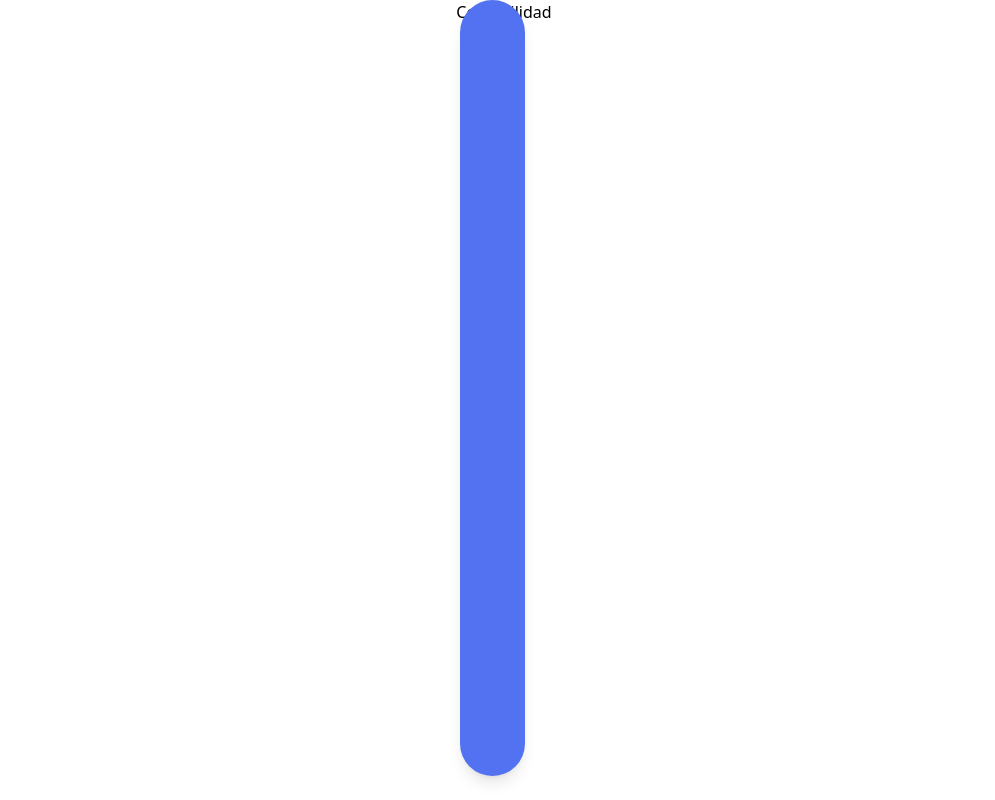
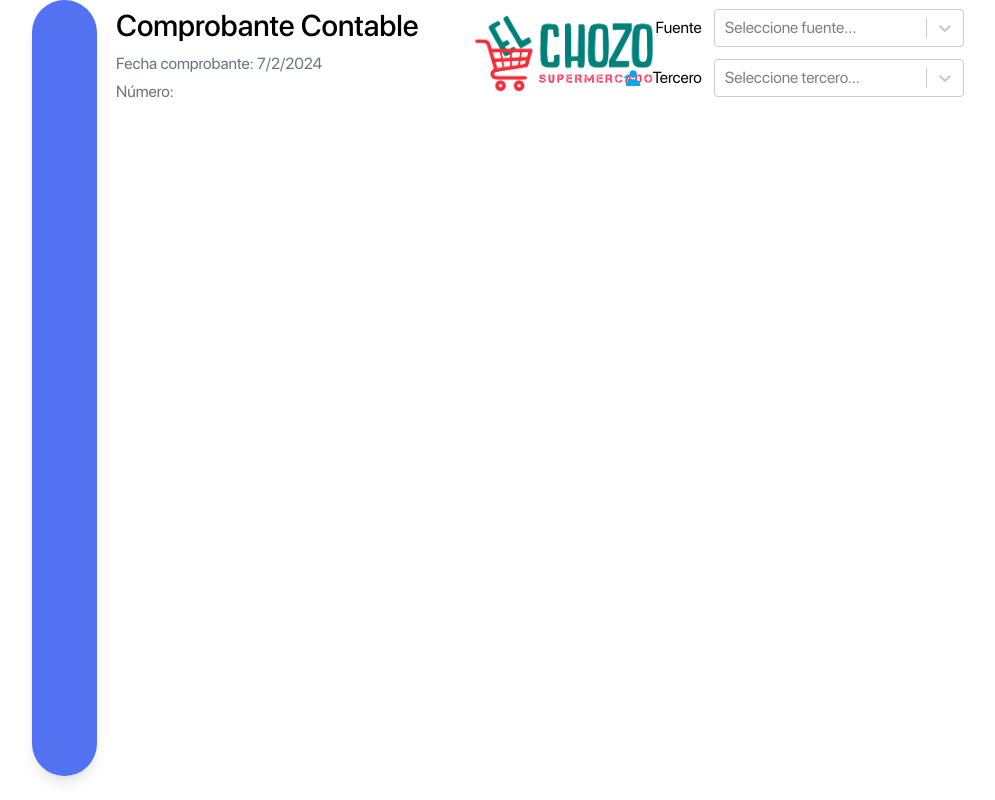
Before and after one commit to FGDGines/chozo, a React (Vite) app in the folder apps/front/: page /accounting in a window 1280 px wide. Shown: the whole page, without its empty margins (136-1131 px from the left). Built offline with nearby package versions, Linux system fonts and the light colour scheme.

Commit message:
Sincronizando

```diff
--- /dev/null
+++ b/apps/front/src/components/HeaderContab.jsx
@@ -0,0 +1,91 @@
+import React, { useEffect, useState } from "react";
+import Select from "react-select";
+import data from "../../data.json";
+import { IoPersonAdd } from "react-icons/io5";
+import logo from "../assets/logo/elChozo.png";
+
+const Header = ({ formattedDate, infoHeader }) => {
+  const [selectedClient, setSelectedClient] = useState(null);
+  const [selectedUser, setSelectedUser] = useState(null);
+  const [isSale, setIsSale] = useState([]);
+
+  console.log("Tercero seleccionado", selectedClient);
+  console.log("INFO HEADER 1", infoHeader);
+
+  useEffect(() => {
+    if (infoHeader.isViewSale) {
+      console.log("INFO HEADER 2", infoHeader);
+      const optionsClient = data.clientes.map((cliente) => ({
+        value: cliente.id,
+        label: cliente.nombre + " " + cliente.DNI,
+      }));
+      setIsSale(optionsClient);
+    } else {
+      const optionsProvider = data.proveedores.map((proveedor) => ({
+        value: proveedor.id,
+        label: proveedor.nombre + " " + proveedor.NIF,
+      }));
+      setIsSale(optionsProvider);
+    }
+  }, [infoHeader.isViewSale]);
+
+  const optionsUser = data.user.map((user) => ({
+    value: user.id,
+    label: user.nombre + " " + user.DNI,
+  }));
+
+  const handleUserChange = (selectedOption) => {
+    setSelectedUser(selectedOption);
+  };
+  const handleClientChange = (selectedOption) => {
+    setSelectedClient(selectedOption);
+  };
+
+  return (
+    <div className="pl-2 flex flex-row w-full justify-between items-center pr-5">
+      <div>
+        <h2 className="text-[30px] font-SFMedium">{infoHeader.title}</h2>
+        <div className="text-gray-500 mt-1">
+          Fecha comprobante: {formattedDate}
+        </div>
+        {infoHeader.showInfo ? (
+          ""
+        ) : (
+          <div className="text-gray-500 mt-1">Número: </div>
+        )}
+      </div>
+      <div>
+        <img src={logo} className="w-[200px]" alt="" />
+      </div>
+      <div className="flex flex-col gap-3 justify-center items-end w-[30%]">
+        <div className="flex flex-row items-center gap-3">
+          {infoHeader.person1}
+          <Select
+            value={selectedUser}
+            onChange={handleUserChange}
+            options={optionsUser}
+            isSearchable
+            placeholder="Seleccione fuente..."
+            className=" w-[250px]"
+          />
+        </div>
+        <div className="flex flex-row items-center gap-3">
+          <button>
+            <IoPersonAdd className="text-sky-500 text-lg" />
+          </button>
+          {infoHeader.person2}
+          <Select
+            value={selectedClient}
+            onChange={handleClientChange}
+            options={isSale}
+            isSearchable
+            placeholder="Seleccione tercero..."
+            className="w-[250px]"
+          />
+        </div>
+      </div>
+    </div>
+  );
+};
+
+export default Header;
--- a/apps/front/src/views/Accounting/Accounting.jsx
+++ b/apps/front/src/views/Accounting/Accounting.jsx
@@ -1,10 +1,27 @@
-import React from 'react'
+
+import React from 'react';
+import { useState } from 'react';
+import HeaderContab from "../../components/HeaderContab";
 
 function Accounting() {
+  const today = new Date();
+  const formattedDate = `${today.getDate()}/${
+    today.getMonth() + 1
+  }/${today.getFullYear()}`;
+
+  const infoHeader = {
+    title: "Comprobante Contable",
+    person1: "Fuente",
+    person2: "Tercero",
+    isViewSale: true,
+  };
+
   return (
-    <div>
-      Contabilidad
-    </div>
+    <>
+      <div className="ml-[80px] font-SFRegular h-screen w-[92%] flex flex-col">
+         <HeaderContab formattedDate={formattedDate} infoHeader={infoHeader} />
+      </div>
+    </>
   )
 }
 
```
